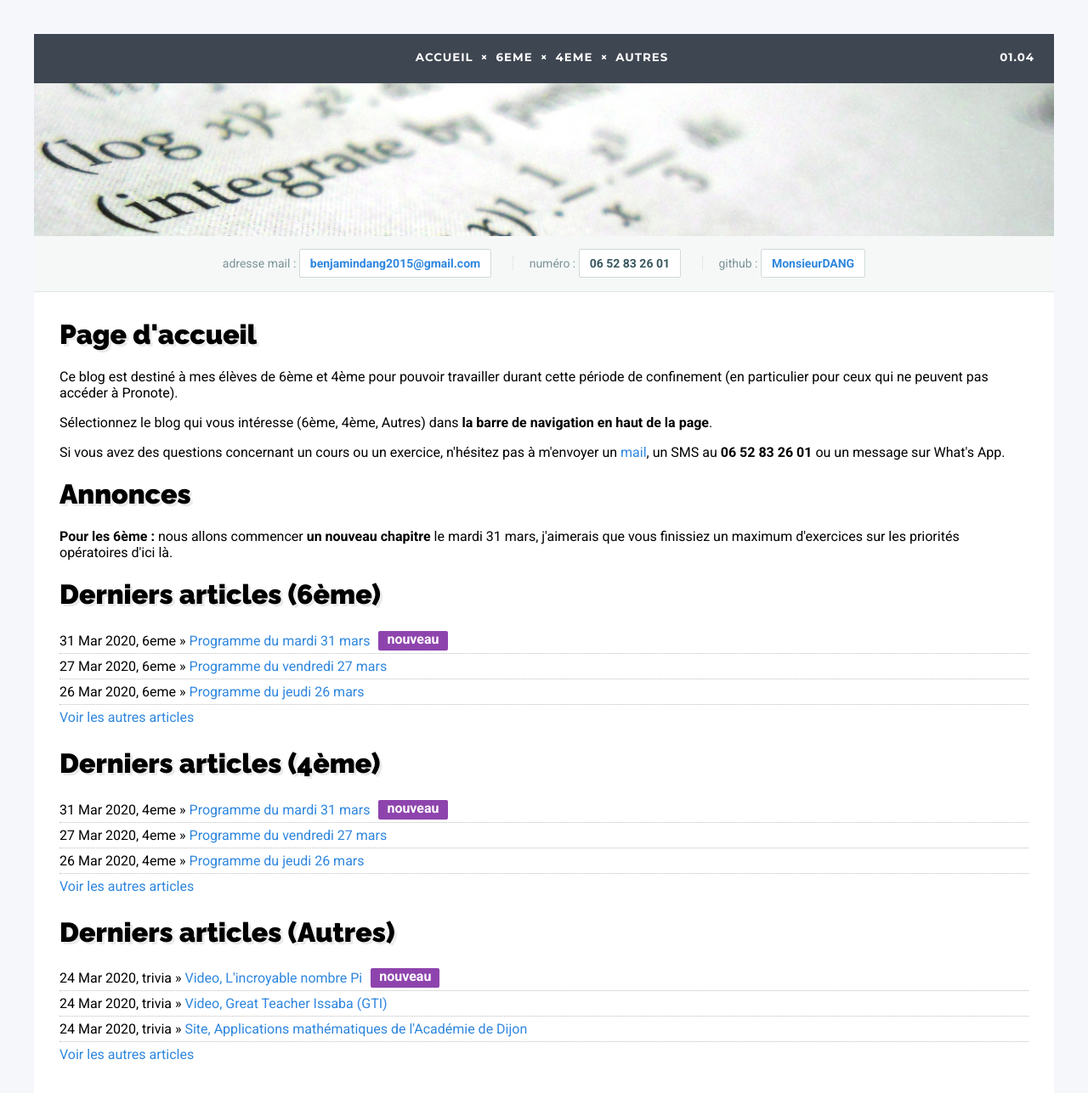
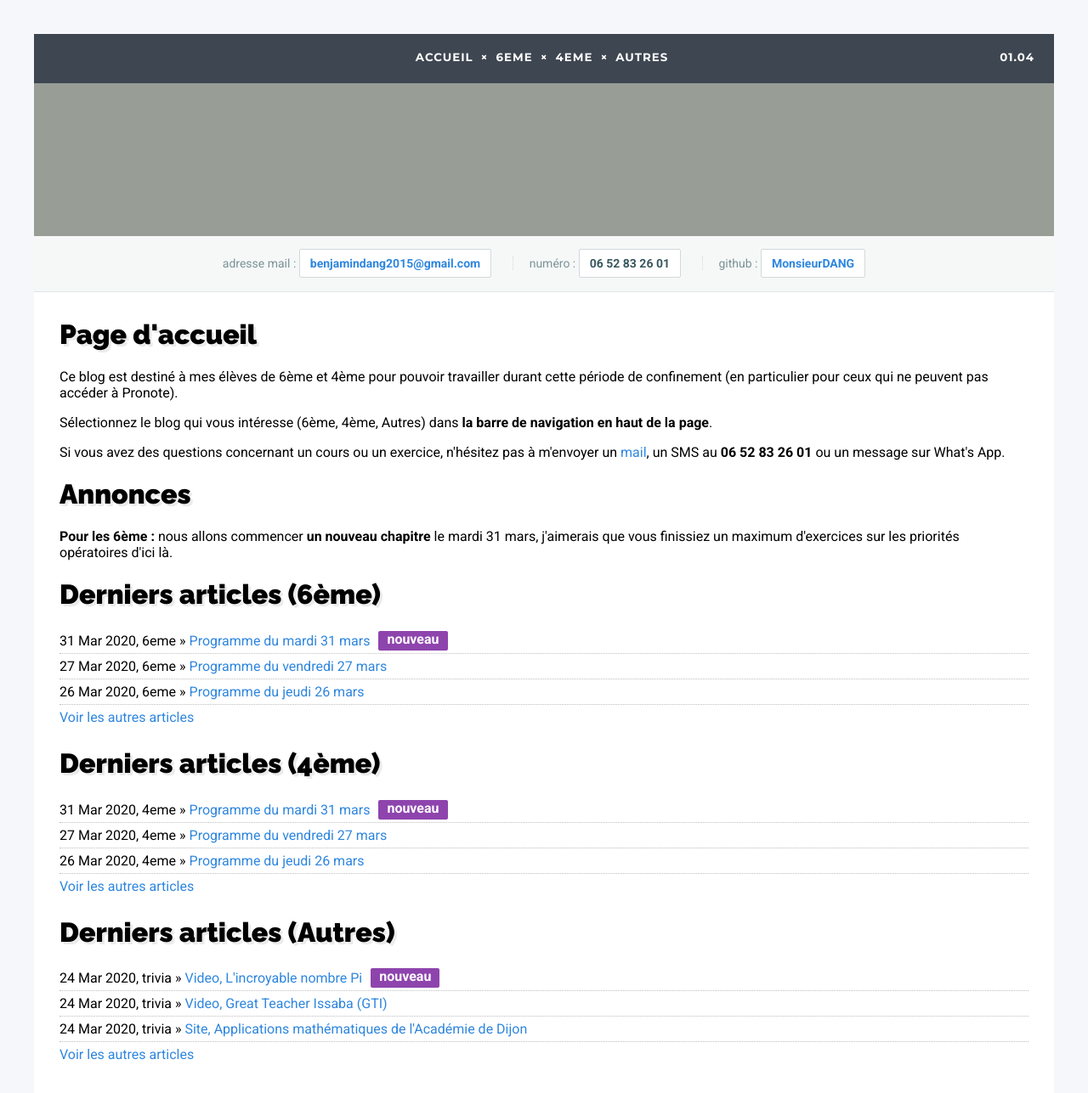
Before and after one commit to DangSinslay/DangSinslay.github.io, a Jekyll site: the page built from index.html, in a window 1280 px wide and 1342 px high. Shown: the top 1287 px of the window at 85% size. Built offline with Jekyll 4.4.1, drawn with Linux system fonts in a browser that asks for light colours.

Commit message:
Update main.css

```diff
--- a/css/main.css
+++ b/css/main.css
@@ -114,7 +114,7 @@ nav ul li a:hover {
 }
 
 .banner {
-	background: no-repeat url("/css/image/banner1.png") center 11% !important;
+	background: no-repeat url("/css/image/banner1_1.png") center 11% !important;
 	background-size: cover !important;
 	width: 100%;
 	height: 180px;
```
